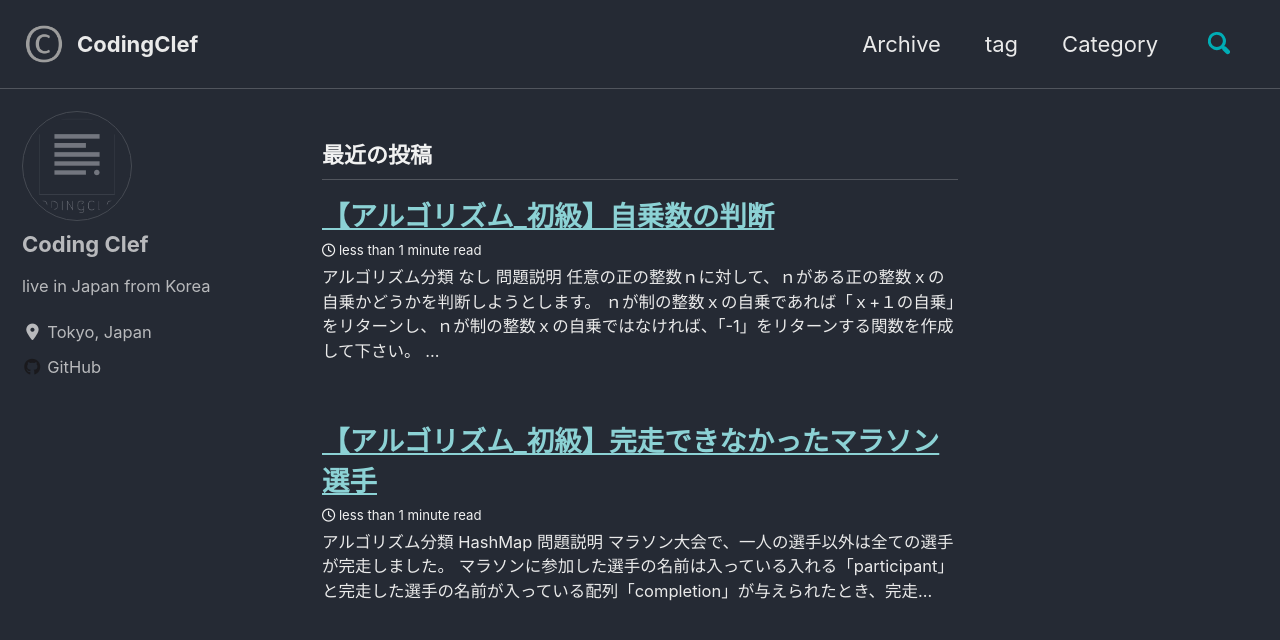
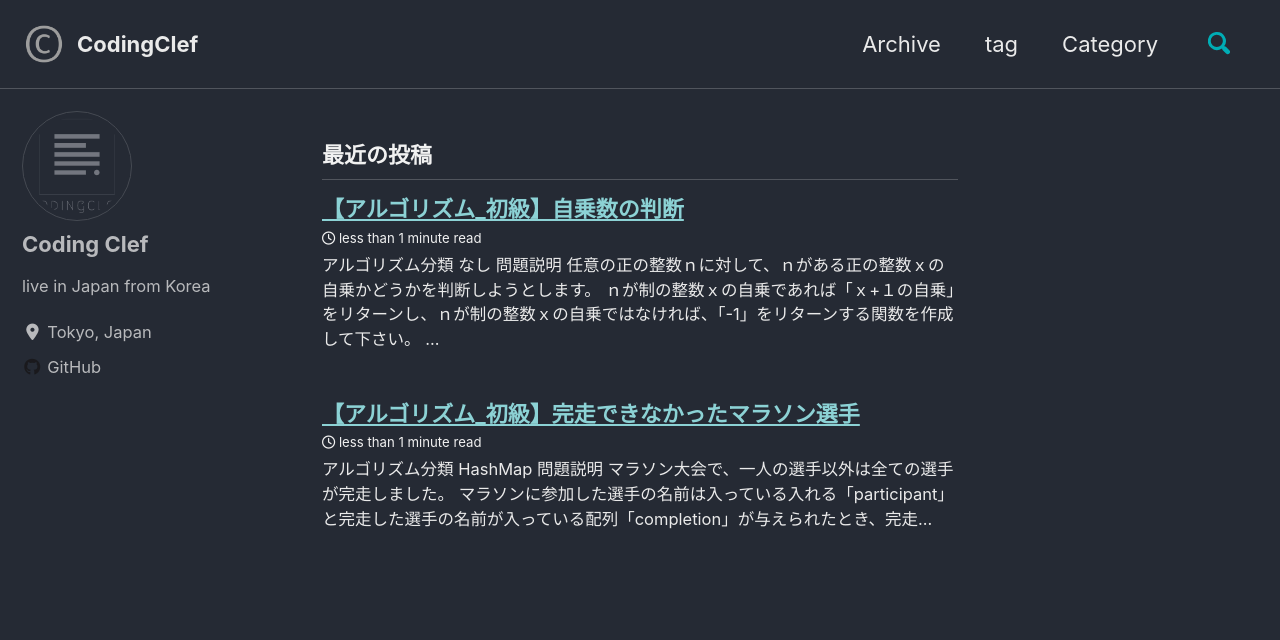
Before and after one commit to codingclef/codingclef.github.io, a Jekyll site: the page built from index.html, in a window 1280 px wide and 900 px high. Shown: the top 640 px of the window. Built offline with Jekyll 4.4.1, drawn with Linux system fonts in a browser that asks for light colours; cached includes are drawn as plain includes; nearby versions of some CDN libraries; the list of posts is cut into pages by our own code.

Commit message:
Update _variables.scss

```diff
--- a/_sass/minimal-mistakes/_variables.scss
+++ b/_sass/minimal-mistakes/_variables.scss
@@ -34,10 +34,10 @@ $header-font-family: $sans-serif !default;
 $caption-font-family: $serif !default;
 
 /* type scale */
-$type-size-1: 2.441em !default; // ~39.056px
-$type-size-2: 1.953em !default; // ~31.248px
-$type-size-3: 1.563em !default; // ~25.008px
-$type-size-4: 1.25em !default; // ~20px
+$type-size-1: 1em !default; // 2.441em // ~39.056px
+$type-size-2: 1em !default; // 1.953em // ~31.248px
+$type-size-3: 1em !default; // 1.563em // ~25.008px
+$type-size-4: 1em !default; // 1.25em // ~20px
 $type-size-5: 1em !default; // ~16px
 $type-size-6: 0.75em !default; // ~12px
 $type-size-7: 0.6875em !default; // ~11px
```
